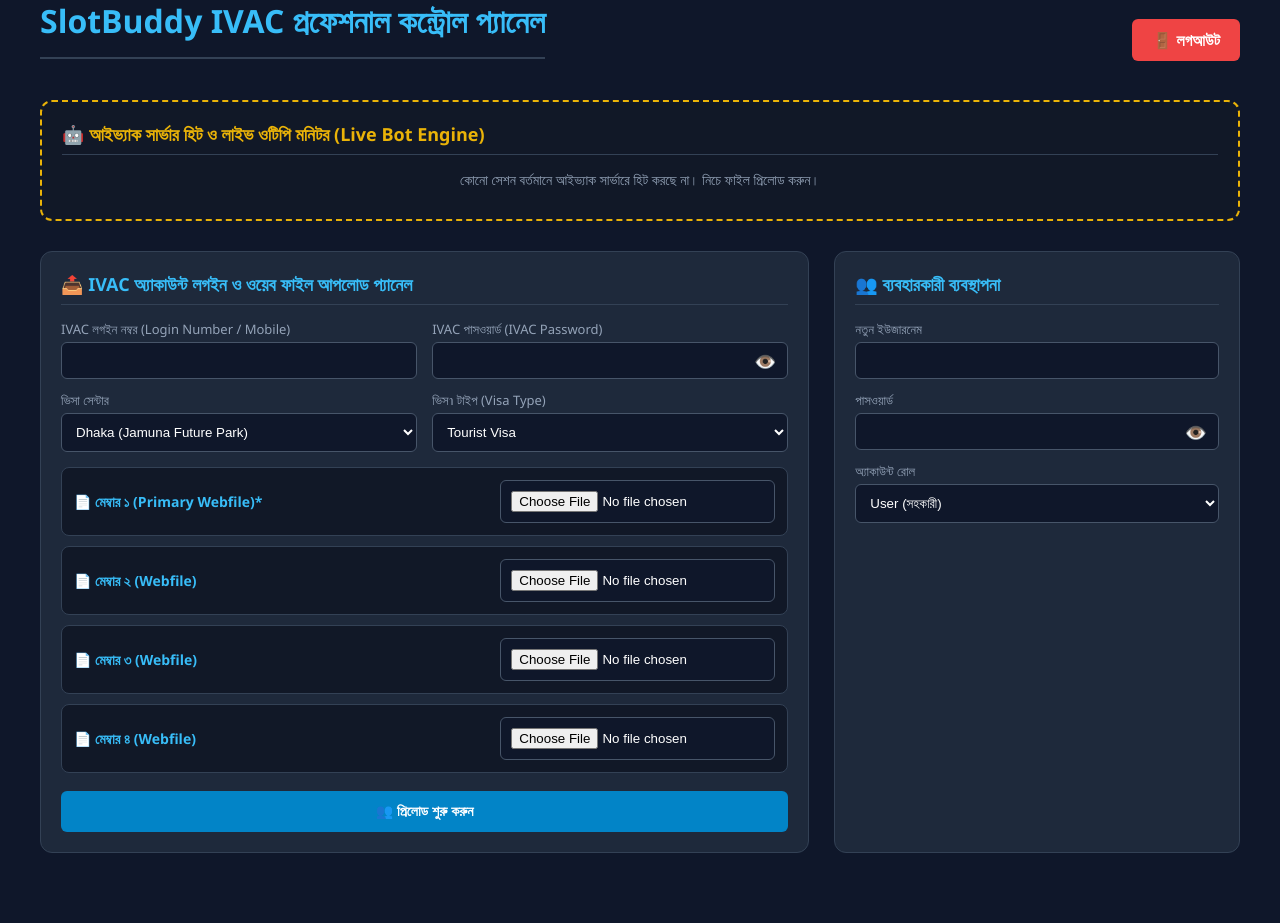
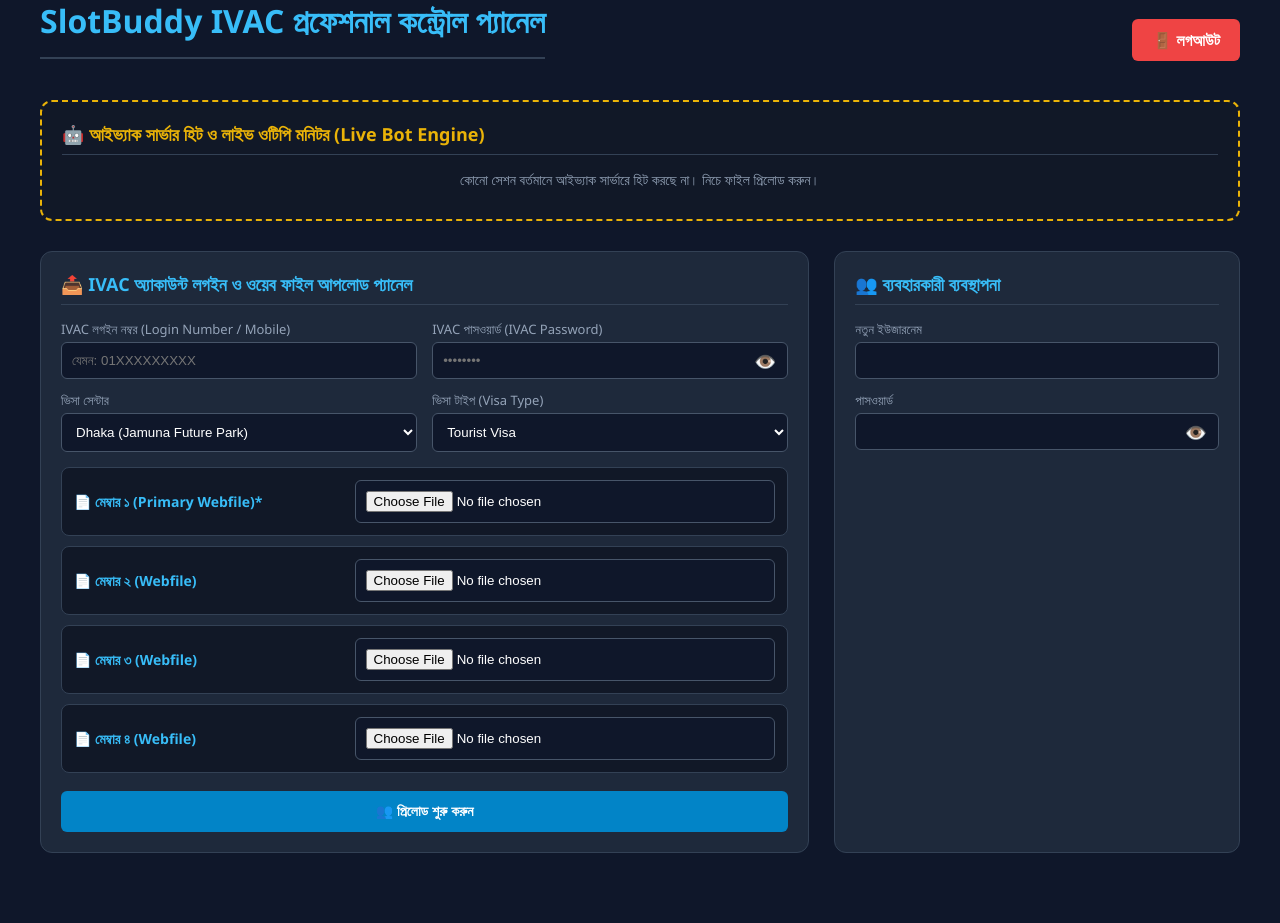
Before and after one commit to sheikhfarukh943-source/visa-bot, a Flask app: page /admin in a window 1280 px wide. Shown: the part 41-964 px from the top of the page. Run offline with Flask 3, Linux system fonts and the light colour scheme; the visitor is signed in with stand-in values (Sample User, id 1).

Commit message:
admin.html

```diff
--- a/templates/admin.html
+++ b/templates/admin.html
@@ -5,7 +5,7 @@
     <title>SlotBuddy - IVAC Advanced Control Panel</title>
     <style>
         body { font-family: 'Segoe UI', Arial, sans-serif; background: #0f172a; color: #f8fafc; padding: 40px; margin: 0; }
-        .dashboard { max-width: 1300px; margin: 0 auto; }
+        .dashboard { max-width: 1200px; margin: 0 auto; }
         h1 { color: #38bdf8; border-bottom: 2px solid #334155; padding-bottom: 15px; margin-top: 0; }
         .header-top { display: flex; justify-content: space-between; align-items: center; margin-bottom: 20px; }
         .logout-btn { padding: 10px 20px; background: #ef4444; color: white; text-decoration: none; border-radius: 6px; font-weight: bold; }
@@ -23,12 +23,13 @@
         .password-container { position: relative; display: flex; align-items: center; width: 100%; }
         .password-container input { padding-right: 45px; width: 100%; }
         .toggle-password { position: absolute; right: 12px; cursor: pointer; color: #94a3b8; font-size: 18px; user-select: none; z-index: 99; }
+        .toggle-password:hover { color: #38bdf8; }
 
         button.submit-btn { width: 100%; padding: 12px; background: #0284c7; color: white; border: none; border-radius: 6px; cursor: pointer; font-weight: bold; font-size: 14px; margin-top: 8px; }
         button.submit-btn:hover { background: #0369a1; }
-
         .member-upload-row { border: 1px solid #334155; padding: 12px; border-radius: 8px; background: #111827; margin-bottom: 10px; display: flex; align-items: center; justify-content: space-between; }
         .member-title { font-size: 14px; color: #38bdf8; font-weight: bold; }
+        .file-input-wrapper { width: 60%; }
 
         .metrics { display: flex; gap: 20px; margin-bottom: 30px; }
         .card { flex: 1; background: #1e293b; padding: 15px; border-radius: 8px; border: 1px solid #334155; text-align: center; }
@@ -43,17 +44,18 @@
         .flash-success { background: #065f46; color: #34d399; border: 1px solid #34d399; }
         .flash-error { background: #991b1b; color: #f87171; border: 1px solid #f87171; }
 
-        /* লাইভ ওটিপি এবং বটের কাস্টম ট্র্যাকিং জোন স্টাইল */
         .live-bot-zone { background: #111827; border: 2px dashed #eab308; border-radius: 12px; padding: 20px; margin-bottom: 30px; }
         .live-session-card { background: #1e293b; border: 1px solid #334155; padding: 15px; border-radius: 8px; margin-bottom: 10px; display: flex; justify-content: space-between; align-items: center; }
         .status-badge { padding: 6px 12px; border-radius: 6px; font-weight: bold; font-size: 13px; }
         .state-waiting_for_otp { background: #854d0e; color: #fef08a; animation: pulse 1.5s infinite; }
         .state-slot_booking_in_progress { background: #1e3a8a; color: #60a5fa; }
         .state-processing_fields { background: #1e293b; color: #94a3b8; }
+        .state-server_waiting { background: #334155; color: #cbd5e1; }
+        .state-completed { background: #065f46; color: #34d399; }
 
-        .otp-input-inline { display: flex; gap: 10px; margin-top: 5px; }
-        .otp-input-inline input { width: 120px; text-align: center; font-size: 16px; letter-spacing: 2px; }
-        .otp-input-inline button { padding: 8px 15px; background: #eab308; color: #0f172a; border: none; border-radius: 6px; font-weight: bold; cursor: pointer; }
+        .otp-input-inline { display: flex; gap: 10px; margin-top: 8px; }
+        .otp-input-inline input { width: 130px; text-align: center; font-size: 16px; letter-spacing: 2px; background: #0f172a; border: 1px solid #475569; color: white; border-radius: 6px; padding: 6px; }
+        .otp-input-inline button { padding: 6px 15px; background: #eab308; color: #0f172a; border: none; border-radius: 6px; font-weight: bold; cursor: pointer; }
 
         @keyframes pulse { 0% { opacity: 1; } 50% { opacity: 0.6; } 100% { opacity: 1; } }
     </style>
@@ -73,7 +75,7 @@
         {% endif %}
     {% endwith %}
 
-    <!-- 🤖 ১. বটের লাইভ স্ট্যাটাস ট্র্যাকিং এবং ওটিপি (OTP) বসানোর উইজেট জোন -->
+    <!-- 🤖 ১. বটের লাইভ স্ট্যাটাস ট্র্যাকিং এবং ওটিপি (OTP) জোন -->
     <div class="live-bot-zone">
         <h3 style="color: #eab308; border-bottom: 1px solid #334155; padding-bottom: 8px; margin-top: 0;">🤖 আইভ্যাক সার্ভার হিট ও লাইভ ওটিপি মনিটর (Live Bot Engine)</h3>
         <div id="live-sessions-container">
@@ -84,16 +86,16 @@
     <div class="section-grid">
         <div class="box" style="flex: 2;">
             <h3>📤 IVAC অ্যাকাউন্ট লগইন ও ওয়েব ফাইল আপলোড প্যানেল</h3>
-            <form action="/pre-load-group" method="POST" enctype="multipart/form-data">
+            <form id="ivac-group-form" onsubmit="return false;">
                 <div class="form-row">
                     <div class="form-group">
                         <label>IVAC লগইন নম্বর (Login Number / Mobile)</label>
-                        <input type="text" name="ivac_phone" required>
+                        <input type="text" id="ivac_phone" placeholder="যেমন: 01XXXXXXXXX" required>
                     </div>
                     <div class="form-group">
                         <label>IVAC পাসওয়ার্ড (IVAC Password)</label>
                         <div class="password-container">
-                            <input type="password" id="ivac_pass" name="ivac_pass" required>
+                            <input type="password" id="ivac_pass" placeholder="••••••••" required>
                             <span class="toggle-password" onclick="togglePassword('ivac_pass', this)">👁️</span>
                         </div>
                     </div>
@@ -101,7 +103,7 @@
                 <div class="form-row">
                     <div class="form-group">
                         <label>ভিসা সেন্টার</label>
-                        <select name="center">
+                        <select id="center">
                             <option value="Dhaka">Dhaka (Jamuna Future Park)</option>
                             <option value="Chittagong">Chittagong</option>
                             <option value="Rajshahi">Rajshahi</option>
@@ -110,8 +112,8 @@
                         </select>
                     </div>
                     <div class="form-group">
-                        <label>ভিসา টাইপ (Visa Type)</label>
-                        <select name="visa_type">
+                        <label>ভিসা টাইপ (Visa Type)</label>
+                        <select id="visa_type">
                             <option value="Tourist">Tourist Visa</option>
                             <option value="Medical">Medical Visa</option>
                             <option value="Business">Business Visa</option>
@@ -122,42 +124,35 @@
                 <div id="file-uploads-container" style="margin-top: 15px;">
                     <div class="member-upload-row">
                         <span class="member-title">📄 মেম্বার ১ (Primary Webfile)*</span>
-                        <div class="file-input-wrapper"><input type="file" name="file_1" required></div>
+                        <div class="file-input-wrapper"><input type="file" id="file_1" required></div>
                     </div>
                     <div class="member-upload-row">
                         <span class="member-title">📄 মেম্বার ২ (Webfile)</span>
-                        <div class="file-input-wrapper"><input type="file" name="file_2"></div>
+                        <div class="file-input-wrapper"><input type="file" id="file_2"></div>
                     </div>
                     <div class="member-upload-row">
                         <span class="member-title">📄 মেম্বার ৩ (Webfile)</span>
-                        <div class="file-input-wrapper"><input type="file" name="file_3"></div>
+                        <div class="file-input-wrapper"><input type="file" id="file_3"></div>
                     </div>
                     <div class="member-upload-row">
                         <span class="member-title">📄 মেম্বার ৪ (Webfile)</span>
-                        <div class="file-input-wrapper"><input type="file" name="file_4"></div>
+                        <div class="file-input-wrapper"><input type="file" id="file_4"></div>
                     </div>
                 </div>
-                <button type="submit" class="submit-btn">👥 প্রিলোড শুরু করুন</button>
+                <button type="button" class="submit-btn" onclick="uploadGroupData()">👥 প্রিলোড শুরু করুন</button>
             </form>
         </div>
 
         <div class="box">
             <h3>👥 ব্যবহারকারী ব্যবস্থাপনা</h3>
-            <form action="/admin/create-user" method="POST" style="margin-bottom: 20px;">
+            <form onsubmit="return false;" style="margin-bottom: 20px;">
                 <div class="form-group">
                     <label>নতুন ইউজারনেম</label>
-                    <input type="text" name="username" required>
+                    <input type="text" id="new-user" required>
                 </div>
                 <div class="form-group">
                     <label>পাসওয়ার্ড</label>
                     <div class="password-container">
-                        <input type="password" id="new-pass" name="password" required>
+                        <input type="password" id="new-pass" required>
                         <span class="toggle-password" onclick="togglePassword('new-pass', this)">👁️</span>
                     </div>
-                </div>
-                <div class="form-group">
-                    <label>অ্যাকাউন্ট রোল</label>
-                    <select name="role">
-                        <option value="User">User (সহকারী)</option>
-                        <option value="Admin">Admin (প্রধান অ্যাডমিন)</option>
-                    </select>
```
